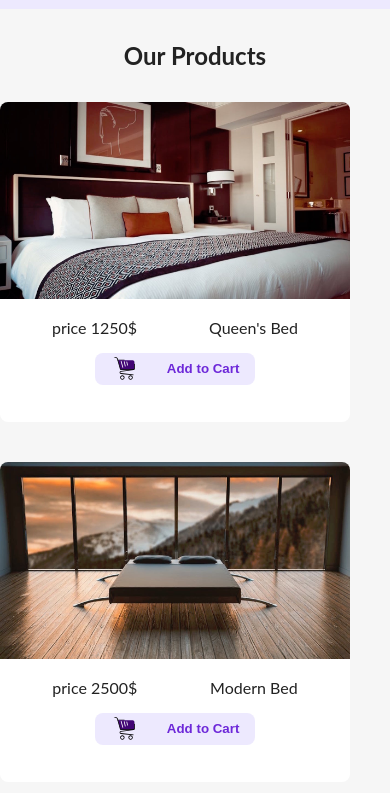
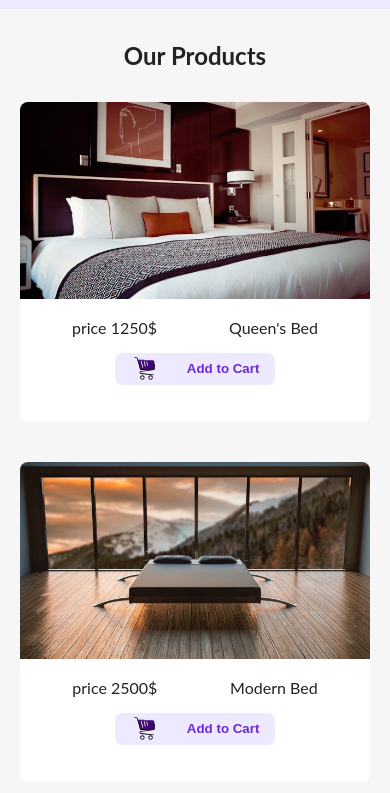
Before and after one commit to melinachenani/Shopping-Cart, a plain HTML site: page index.html in a window 390 px wide. Shown: the part 51-844 px from the top of the page. Drawn offline with Linux system fonts and the light colour scheme.

Commit message:
Update style.css

```diff
--- a/style.css
+++ b/style.css
@@ -152,3 +152,13 @@ header{
 .container{
     margin-bottom: 2rem;
 }
+
+@media screen and (min-width: 375px) and (max-width: 681px) {
+    .products-center{
+        width: 100%;
+        max-width: 1170px;
+        display: flex;
+        flex-direction: column;
+        align-items: center;
+    }
+}
```
